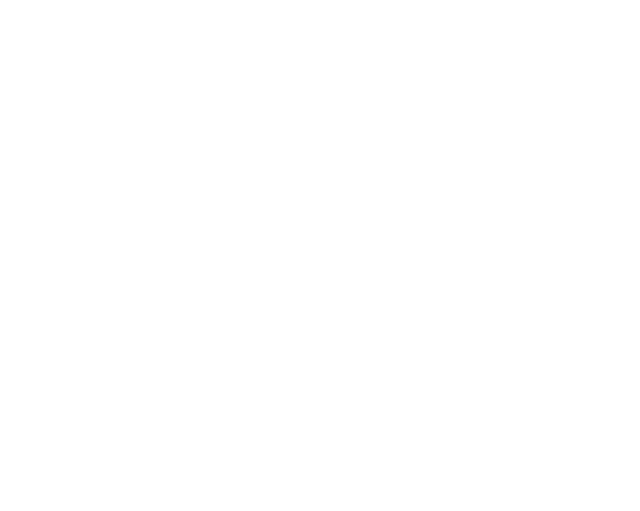
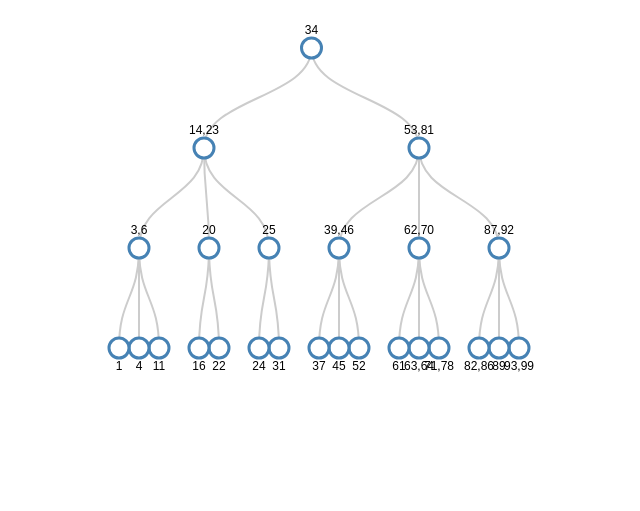
Before and after one commit to yangez/btree-js, a plain HTML site: page index.html in a window 1280 px wide. Shown: the whole page, without its empty margins (29-669 px from the left). Drawn offline with nearby package versions, Linux system fonts and the light colour scheme.

Commit message:
Got very basic tree to work

```diff
--- a/assets/js/btree.js
+++ b/assets/js/btree.js
@@ -70,36 +70,5 @@ BTree.prototype.removeUnattached = function(node, level) {
 // Generate tree json for d3.js to consume
 BTree.prototype.toJSON = function() {
   root = this.root;
-
-  json = root
-
-
-  /*
-  var treeData = [
-  {
-    "name": "Top Level",
-    "parent": "null",
-    "children": [
-      {
-        "name": "Level 2: A",
-        "parent": "Top Level",
-        "children": [
-          {
-            "name": "Son of A",
-            "parent": "Level 2: A"
-          },
-          {
-            "name": "Daughter of A",
-            "parent": "Level 2: A"
-          }
-        ]
-      },
-      {
-        "name": "Level 2: B",
-        "parent": "Top Level"
-      }
-    ]
-  }
-];
-*/
+  return root.toJSON();
 }
--- a/assets/js/script.js
+++ b/assets/js/script.js
@@ -20,48 +20,74 @@ for(var i=0; i<count; i++) {
 }
 
 
+var treeData = bTree.toJSON();
+
+var margin = {top: 40, right: 120, bottom: 20, left: 120},
+	width = 960 - margin.right - margin.left,
+	height = 500 - margin.top - margin.bottom;
+
+var i = 0;
+
+var tree = d3.layout.tree()
+	.size([height, width]);
+
+var diagonal = d3.svg.diagonal()
+	.projection(function(d) { return [d.x, d.y]; });
+
+var svg = d3.select("body").append("svg")
+	.attr("width", width + margin.right + margin.left)
+	.attr("height", height + margin.top + margin.bottom)
+  .append("g")
+	.attr("transform", "translate(" + margin.left + "," + margin.top + ")");
 
 
-console.log(generateData());
+update(treeData);
 
-printKeys();
+function update(source) {
+
+  // Compute the new tree layout.
+  var nodes = tree.nodes(root).reverse(),
+	  links = tree.links(nodes);
+
+  // Normalize for fixed-depth.
+  nodes.forEach(function(d) { d.y = d.depth * 100; });
+
+  // Declare the nodes…
+  var node = svg.selectAll("g.node")
+	  .data(nodes, function(d) { return d.id || (d.id = ++i); });
+
+  // Enter the nodes.
+  var nodeEnter = node.enter().append("g")
+	  .attr("class", "node")
+	  .attr("transform", function(d) {
+		  return "translate(" + d.x + "," + d.y + ")"; });
+
+  nodeEnter.append("circle")
+	  .attr("r", 10)
+	  .style("fill", "#fff");
+
+  nodeEnter.append("text")
+	  .attr("y", function(d) {
+		  return d.children || d._children ? -18 : 18; })
+	  .attr("dy", ".35em")
+	  .attr("text-anchor", "middle")
+	  .text(function(d) { return d.keys.toString(); })
+	  .style("fill-opacity", 1);
+
+  // Declare the links…
+  var link = svg.selectAll("path.link")
+	  .data(links, function(d) { return d.target.id; });
+
+  // Enter the links.
+  link.enter().insert("path", "g")
+	  .attr("class", "link")
+	  .attr("d", diagonal);
+
+}
 
 
-function generateData() {
+// printKeys();
 
-  /*
-  var treeData = [
-  {
-    "name": "Top Level",
-    "parent": "null",
-    "children": [
-      {
-        "name": "Level 2: A",
-        "parent": "Top Level",
-        "children": [
-          {
-            "name": "Son of A",
-            "parent": "Level 2: A"
-          },
-          {
-            "name": "Daughter of A",
-            "parent": "Level 2: A"
-          }
-        ]
-      },
-      {
-        "name": "Level 2: B",
-        "parent": "Top Level"
-      }
-    ]
-  }
-];
-*/
-}
-
-function dataTraverse(node) {
-
-}
 
 // displays keys in console
 function printKeys() {
--- a/index.html
+++ b/index.html
@@ -11,66 +11,31 @@
 -->
 <meta http-equiv="Cache-control" content="NO-CACHE">
 
+
+<style>
+.node circle {
+   fill: #fff;
+   stroke: steelblue;
+   stroke-width: 3px;
+ }
+
+ .node text { font: 12px sans-serif; }
+
+ .link {
+   fill: none;
+   stroke: #ccc;
+   stroke-width: 2px;
+ }
+</style>
+
+<body id="main">
+
+
+</body>
+
 <script src="https://cdnjs.cloudflare.com/ajax/libs/d3/3.5.5/d3.min.js" charset="utf-8"></script>
 <script type="text/javascript" src="assets/js/btree.js"></script>
 <script type="text/javascript" src="assets/js/btree-node.js"></script>
 <script type="text/javascript" src="assets/js/script.js"></script>
 
-
-<body id="main">
-  <!--
-  <div class="container">
-    <a href="#" id="button" class="btn btn-primary btn-large">Run</a>
-    <h1>B-Tree</h1>
-
-    <form id="insert-form">
-      <input id="insert-value" type="text" class="form-control" /> <input type="submit" class="btn btn-default" />
-    </form>
-
-    <p>Inserted: <span id="inserted-keys"></span></p>
-    <hr />
-
-  </div>
-    <div id="btree-container">
-
-      <div class="level">
-        <table class="btree table table-condensed table-bordered">
-          <tr>
-            <td>1</td>
-            <td>2</td>
-          </tr>
-        </table>
-      </div>
-      <br/>
-      <div class="level">
-        <table class="btree table table-condensed table-bordered">
-          <tr>
-            <td>1</td>
-            <td>2</td>
-          </tr>
-        </table>
-        <table class="btree table table-condensed table-bordered">
-          <tr>
-            <td>1</td>
-            <td>2</td>
-          </tr>
-        </table>
-        <table class="btree table table-condensed table-bordered">
-          <tr>
-            <td>1</td>
-            <td>2</td>
-          </tr>
-        </table>
-
-      </div>
-
-    </div>
-  </div>
-
-
-  </div>
--->
-
-</body>
-
 </html>
```
